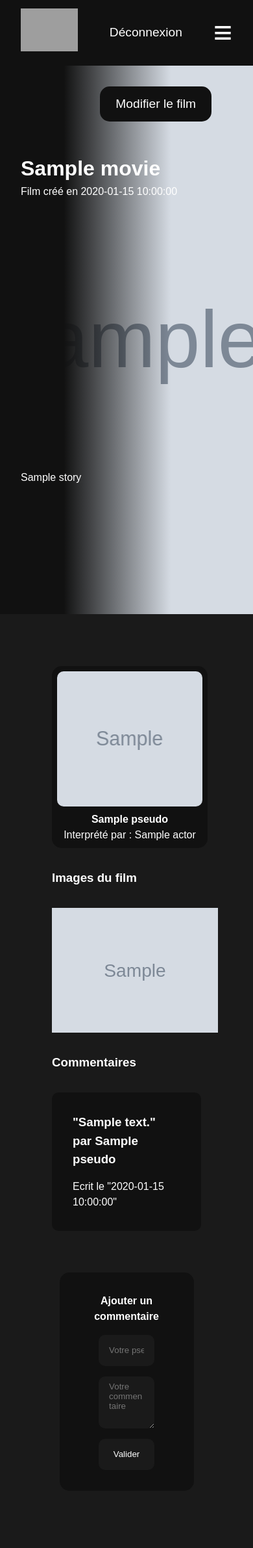
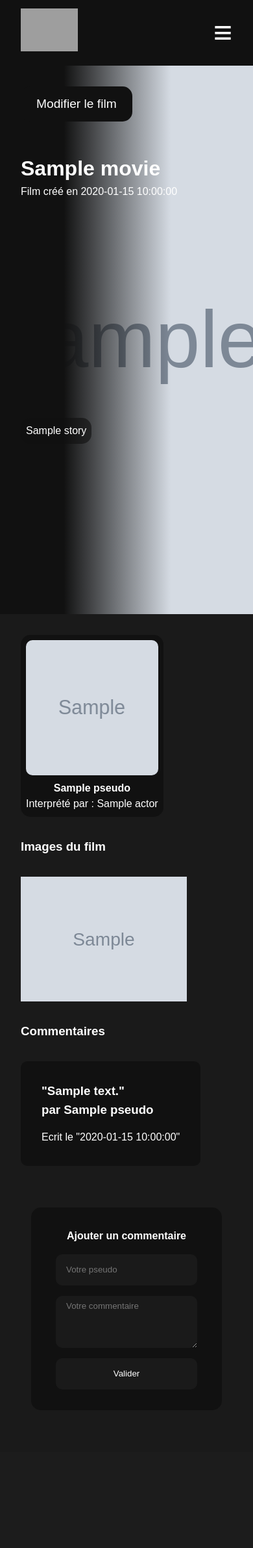
Before and after one commit to Lauraquat/mini-mvc, a PHP site: template views/global/movie.php in a window 390 px wide; the page is wider, and only the part inside the window is pictured. Shown: the top 2382 px of that part at 65% size. After the commit the page ends 2118 px from the top of that part, so only its background shows below. Run offline with PHP 8.4, Linux system fonts and the light colour scheme; the visitor is signed in with stand-in values (Sample User, id 1); the template is opened without the code that fills it: most values are stand-ins (such as "Sample title", 1, 10 or a date in 2020); grey boxes marked "Sample" are stand-in pictures; grey boxes are pictures that could not be loaded.

Commit message:
last front

```diff
--- a/public/style/main.css
+++ b/public/style/main.css
@@ -393,7 +393,7 @@ max-height: 12rem;
 .bg-single-movie {
   position: absolute;
   content:"";
-  min-height: 100vh;
+  min-height: 100%;
   width:90%;
   top:0;
   left:0;
@@ -431,3 +431,149 @@ max-height: 12rem;
 .p-2{
   padding: 2rem;
 }
+
+.imghomepage{
+  background-image: url(../image/back_to_the_future.jpg);
+  height: 88vh;
+  width: 100%;
+  background-size: contain;
+  background-repeat: no-repeat;
+  background-position: right;
+  display: flex;
+  flex-direction: column;
+  justify-content: space-around;
+}
+.bg-home{
+  position: absolute;
+  background-color: black;
+  height: 100vh;
+  width: 100vw;
+  top: 0;
+  right: 0;
+  z-index: -1;
+}
+.imghomepage h1, .imghomepage h2{
+  width: 40%;
+  text-align: center;
+}
+.logindest{
+  display: block;
+}
+.loginmob{
+  display: none;
+}
+#submit{
+  font-size: 1.2rem;
+}
+.storymovie{
+  padding: 2rem;
+}
+.story{
+  background-color: #1111119e;
+  padding: 0.5rem;
+  border-radius: 15px;
+}
+.blocklistactor{
+  display: flex;
+    gap: 2rem;
+    flex-direction: column;
+    align-items: flex-start;
+}
+
+#multiselectactor{
+  background-color: rgb(26, 26, 26);
+  color: white;
+  padding: 0.5rem;
+  width: 60%;
+  margin: auto;
+  border: none;
+  border-radius: 10px;
+}
+#multiselectactor option{
+  margin-bottom: 0.5rem;
+}
+.anim{
+  position: relative;
+  display: flex;
+  height: 7rem;
+  overflow: hidden;
+}
+.imgcar{
+  position: absolute;
+  right: -13rem;
+  bottom: 0;
+  height: 6rem;
+  animation-name: roule;
+  animation-duration: 5s;
+  animation-timing-function: ease;
+  animation-iteration-count: infinite;
+}
+.commentsdiv{
+  display: flex;
+  flex-wrap: wrap;
+  gap: 2rem;
+}
+@keyframes roule {
+  from {right: -13rem;}
+  to {right: 110%;}
+}
+@media (max-width: 450px) {
+  .imghomepage h1, .imghomepage h2{
+    width: 100%;
+    text-align: center;
+  }
+  .imghomepage{
+    padding: 2rem;
+    justify-content:space-between;
+  }
+  .logindest{
+    display: none;
+  }
+  .loginmob{
+    display: block;
+  }
+  .forms-login input{
+    width: 95%;
+  }
+  .bafilm {
+    width: 85vw;
+    height: 15rem;
+  }
+  .movie-galerie img{
+    height: auto;
+    width: 100%;
+  }
+  .forms-login textarea{
+    width: 95%;
+  }
+  .com{
+    align-items: flex-start;
+    width: 100%;
+  }
+  .img-gallery{
+    max-height: 13rem;
+    width: 100%;
+  }
+  .linkadd{
+    margin-left: 0;
+  }
+  #forms{
+    width: 100%;
+  }
+  #forms input{
+    width: 100%;
+    margin: 0;
+  }
+  #section-actors{
+    padding: 0;
+  }
+  .actor-card{
+    width: 100%;
+  }
+  #multiselectactor{
+    width: 100%;
+  }
+  .password-icon{
+    right: 15px;
+  }
+}
--- a/routes/Web.php
+++ b/routes/Web.php
@@ -6,7 +6,6 @@ use controllers\AccountController;
 use controllers\ActorsController;
 use controllers\GalleryController;
 use controllers\MoviesController;
-use controllers\CommentsController;
 use routes\base\Route;
 // use utils\SessionHelpers;
 
@@ -14,11 +13,6 @@ class Web
 {
     function __construct()
     {
-
-        // $comments = new CommentsController();
-
-        // //Appel des méthodes pour les commentaires
-        // Route::Add('/movie/{id}/addCom', [$comments, 'addCom']);
 
         $movies = new MoviesController();
 
--- a/views/account/login.php
+++ b/views/account/login.php
@@ -12,7 +12,9 @@
     <input name="submit" type="submit" id="submit" value="Se connecter" class="btn-submit">
     <a href="/register">S'inscrire</a>
 </form>
-
+<div class="anim">
+    <img class="imgcar" src="/public/image/delorean.svg" alt="delorean">
+</div>
 <script>
   feather.replace();
 </script>
--- a/views/account/register.php
+++ b/views/account/register.php
@@ -19,7 +19,6 @@
 
     <?= $error ? $error : ""; ?>
 </form>
-
 <script>
   feather.replace();
 </script>
--- a/views/common/header.php
+++ b/views/common/header.php
@@ -17,10 +17,10 @@
     </a>
     <div class="div-menu-connect">
         <?php if(!isset($_SESSION["username"])):?>
-            <a href="/login">Se connecter</a>
+            <a class="logindest" href="/login">Se connecter</a>
         <?php endif; ?>
         <?php if(isset($_SESSION["username"])):?>
-            <a href="/logout">Déconnexion</a>
+            <a class="logindest" href="/logout">Déconnexion</a>
         <?php endif; ?>
         <div id="menu-button" class="close" onclick="openmenu()"></div>
         <div id="menu-button2" class="" onclick="closemenu()"></div>
@@ -31,6 +31,18 @@
             <li><a href="/movies">Les films</a></li>
             <li><a href="/actors">Les acteurs</a>
             <li><a href="/gallery">Galerie</a></li>
+            <?php if(!isset($_SESSION["username"])):?>
+                <li class="loginmob">
+                    <a  href="/login">Se connecter</a>
+                </li>
+            <?php endif; ?>
+            <?php if(isset($_SESSION["username"])):?>
+                <li class="loginmob">
+                    <a  href="/logout">Déconnexion</a>
+                </li>
+            <?php endif; ?>
+
+
             </li>
         </ul>
     </nav>
--- a/views/global/movie.php
+++ b/views/global/movie.php
@@ -7,8 +7,8 @@
         <form action="/update/<?= $movie->getId()?>" method="POST" id="forms" class="z-1">
             <h2>Modifier le film</h2>
             <input type="text" name="name" placeholder="Nom du film" value="<?= $movie->getName()?>">
-            <input type="text" name="imgbaniere" placeholder="Lien banière" value="<?= $movie->getImgBaniere()?>">
-            <input type="number" name="date" placeholder="Année de sortie" value="<?= $movie->getDate()?>">
+            <input type="text" name="imgbaniere" placeholder="Lien image banière" value="<?= $movie->getImgBaniere()?>">
+            <input type="number" name="date" placeholder="Année de sortie" min="1900" value="<?= $movie->getDate()?>">
             <input type="text" name="img" placeholder="Lien de l'image" value="<?= $movie->getImg()?>">
             <input type="textarea" name="synopsis" placeholder="Synopsis du film" value="<?= $movie->getSynopsis()?>" >
             <input type="text" name="ba" placeholder="Lien de la bande annonce"  value="<?= $movie->getBa()?>">
@@ -22,7 +22,7 @@
             <div>Film créé en <?= $movie->getDate() ?></div>
         </div>
         <iframe class="bafilm z-1" src='<?= $movie->getBa() ?>' frameborder="0" allowfullscreen></iframe>
-        <div class="z-1"><?= $movie->getStory() ?></div>
+        <div class="z-1 story"><?= $movie->getStory() ?></div>
     </div>
     <div class="storymovie">
 
@@ -43,6 +43,7 @@
             </div>
 
             <h3>Commentaires</h3>
+            <div class="commentsdiv">
             <?php foreach($comments as $comment):?>
                 <div class="com">
                 <h3>
@@ -53,6 +54,7 @@
                 <p>Ecrit le "<?= $comment->getCommentsDate()?>"</p>
             </div>
             <?php endforeach; ?>
+            </div>
 
             <form action="/addCom/<?= $movie->getId()?>" method="POST" class="forms-login">
                 <h4>Ajouter un commentaire</h4>
--- a/views/global/movies.php
+++ b/views/global/movies.php
@@ -8,8 +8,8 @@
 <form action="add" method="POST" id="forms">
     <h2>Ajouter un film</h2>
     <input type="text" name="name" placeholder="Nom du film" >
-    <input type="text" name="imgbaniere" placeholder="Lien banière" >
-    <input type="number" name="date" placeholder="Année de sortie" >
+    <input type="text" name="imgbaniere" placeholder="Lien image banière" >
+    <input type="number" name="date" min="0" placeholder="Année de sortie" >
     <input type="text" name="img" placeholder="Lien de l'image" >
     <input type="text" name="synopsis" placeholder="Synopsis du film" >
     <input type="text" name="ba" placeholder="Lien de la bande annonce" >
```
Also changed, not shown: views/global/home.php (+12 -4 lines), views/global/listActors.php (+6 -5 lines), public/image/back_to_the_future.jpg (added), public/image/delorean.svg (added).
